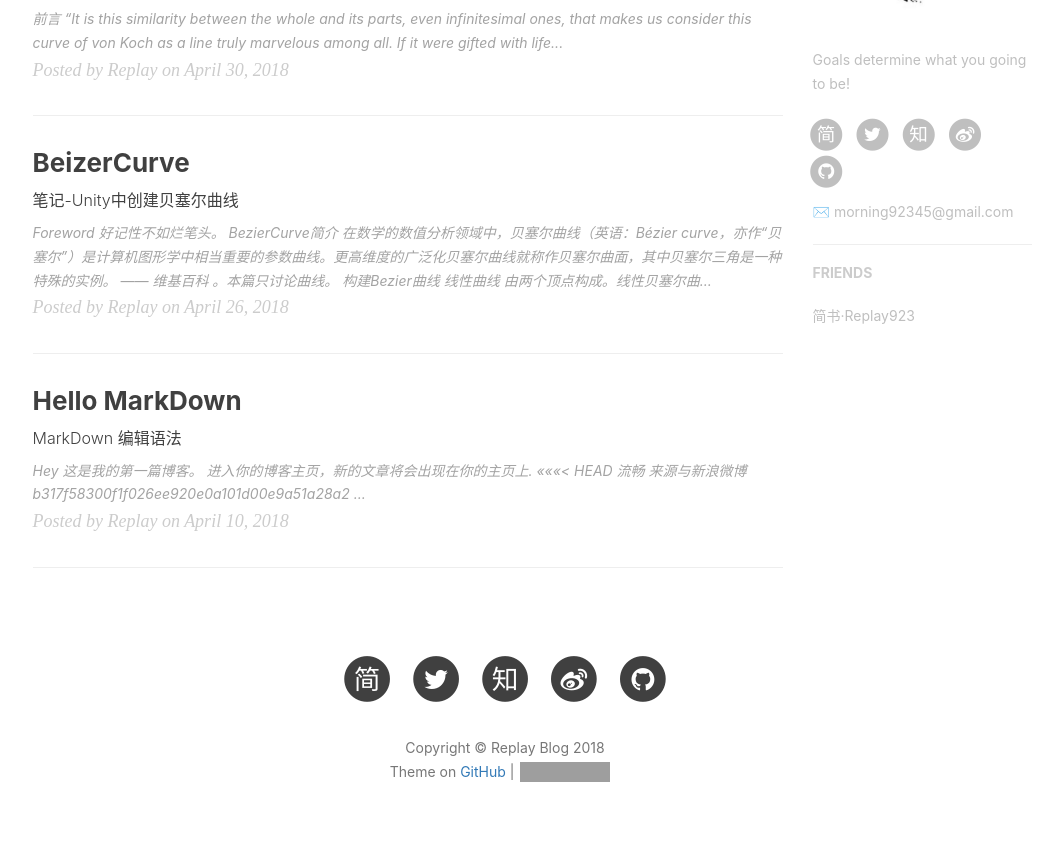
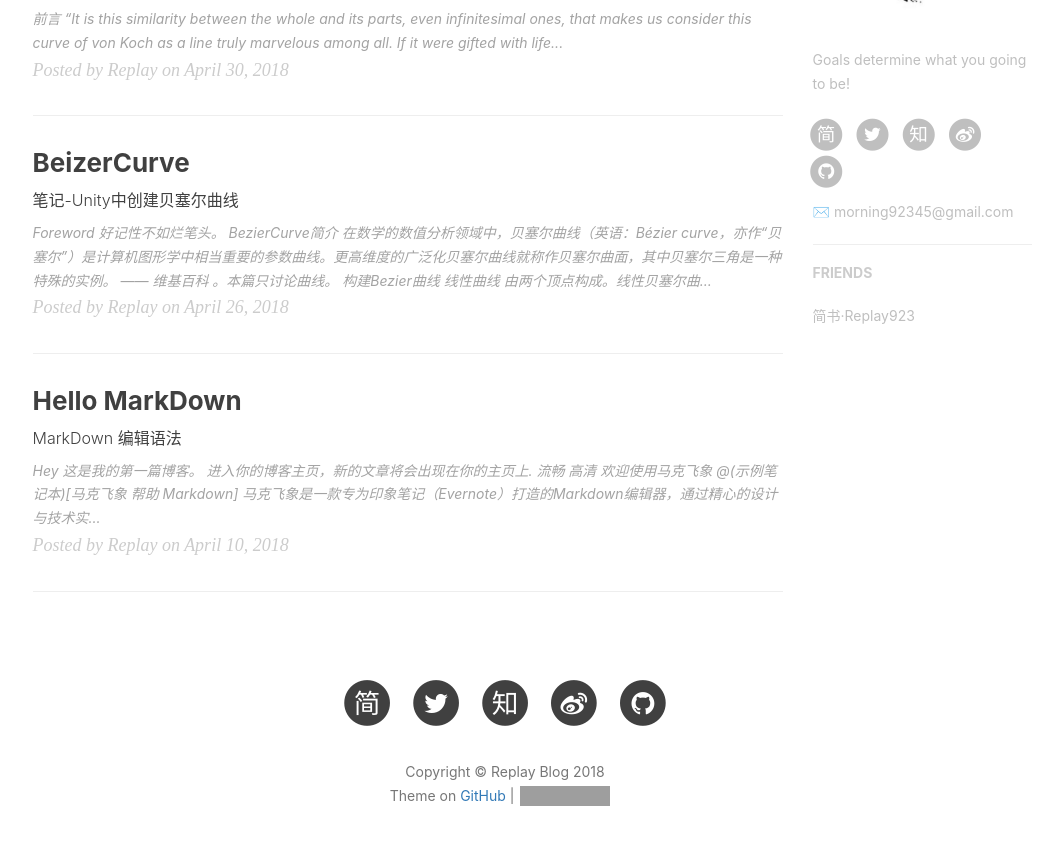
Before and after one commit to Replay923/Replay923.github.io, a Jekyll site: the page built from index.html, in a window 1280 px wide and 900 px high, scrolled down 715 px. Shown: the top 845 px of the window, without its empty margins (135-1192 px from the left). Built offline with Jekyll 4.4.1, drawn with Linux system fonts in a browser that asks for light colours; nearby versions of some CDN libraries; the list of posts is cut into pages by our own code; comment, search, counter and statistics services are not loaded; grey boxes are pictures that could not be loaded.

Commit message:
清理合并

```diff
--- a/_posts/2018-4-10-Hello.md
+++ b/_posts/2018-4-10-Hello.md
@@ -23,30 +23,18 @@ tags:								#标签
     allowfullscreen>
 </iframe>
 
-<<<<<<< HEAD
 > 流畅
-=======
-> 来源与新浪微博
->>>>>>> b317f58300f1f026ee920e0a101d00e9a51a28a2
 
 <iframe
     class="size"
     height= "450"
-<<<<<<< HEAD
     src="http://t.cn/RrIm4u7?m=4254848830316838&u=5706289414"
-=======
-    src="../BlogResources/Video/mgsdkDemo.mp4"
->>>>>>> b317f58300f1f026ee920e0a101d00e9a51a28a2
     frameborder="0"
     allowfullscreen>
 </iframe>
 
-<<<<<<< HEAD
 > 高清
 
-=======
-> 来源与Web站点
->>>>>>> b317f58300f1f026ee920e0a101d00e9a51a28a2
 
 <!-- >
 >
```
